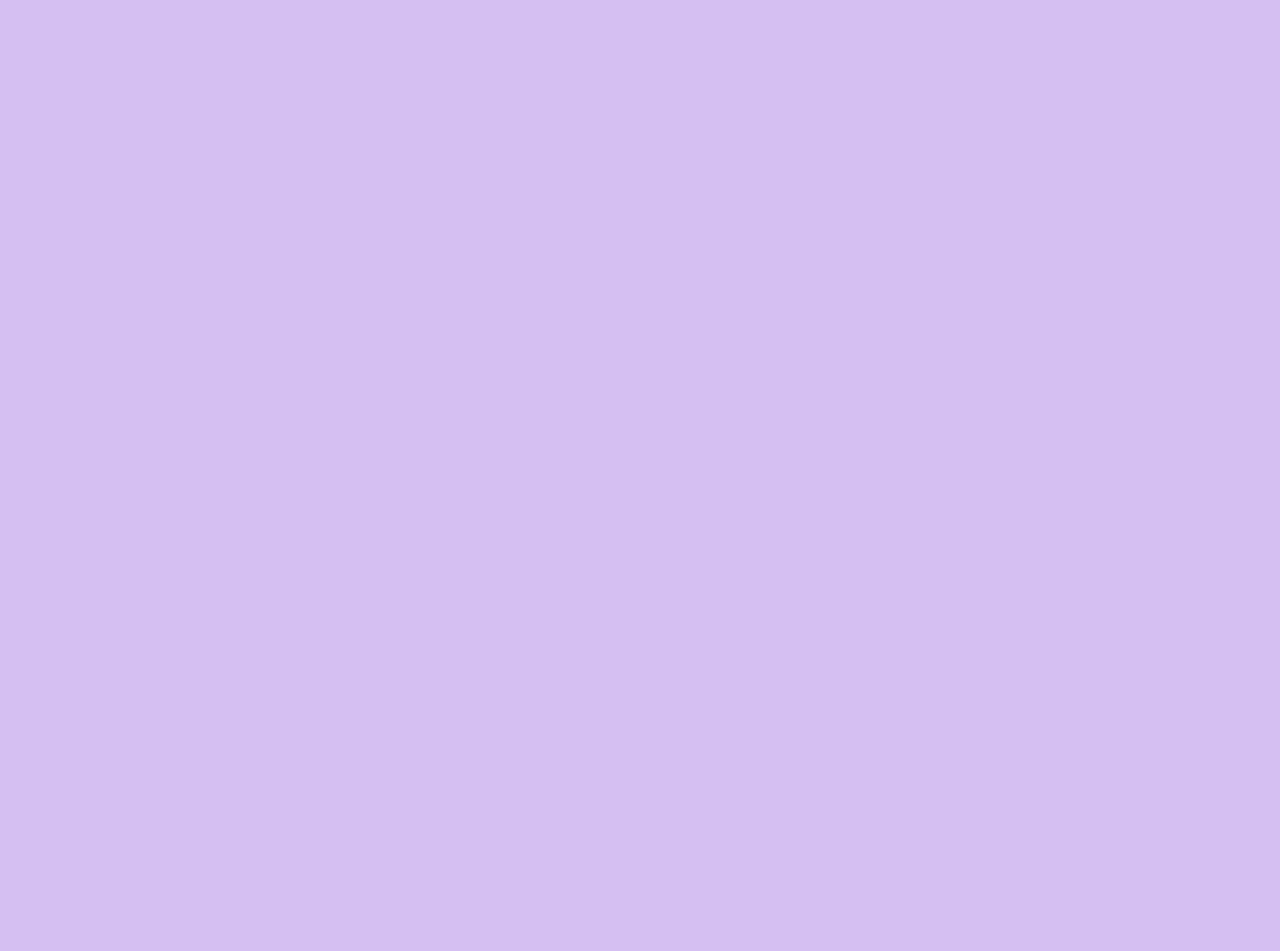
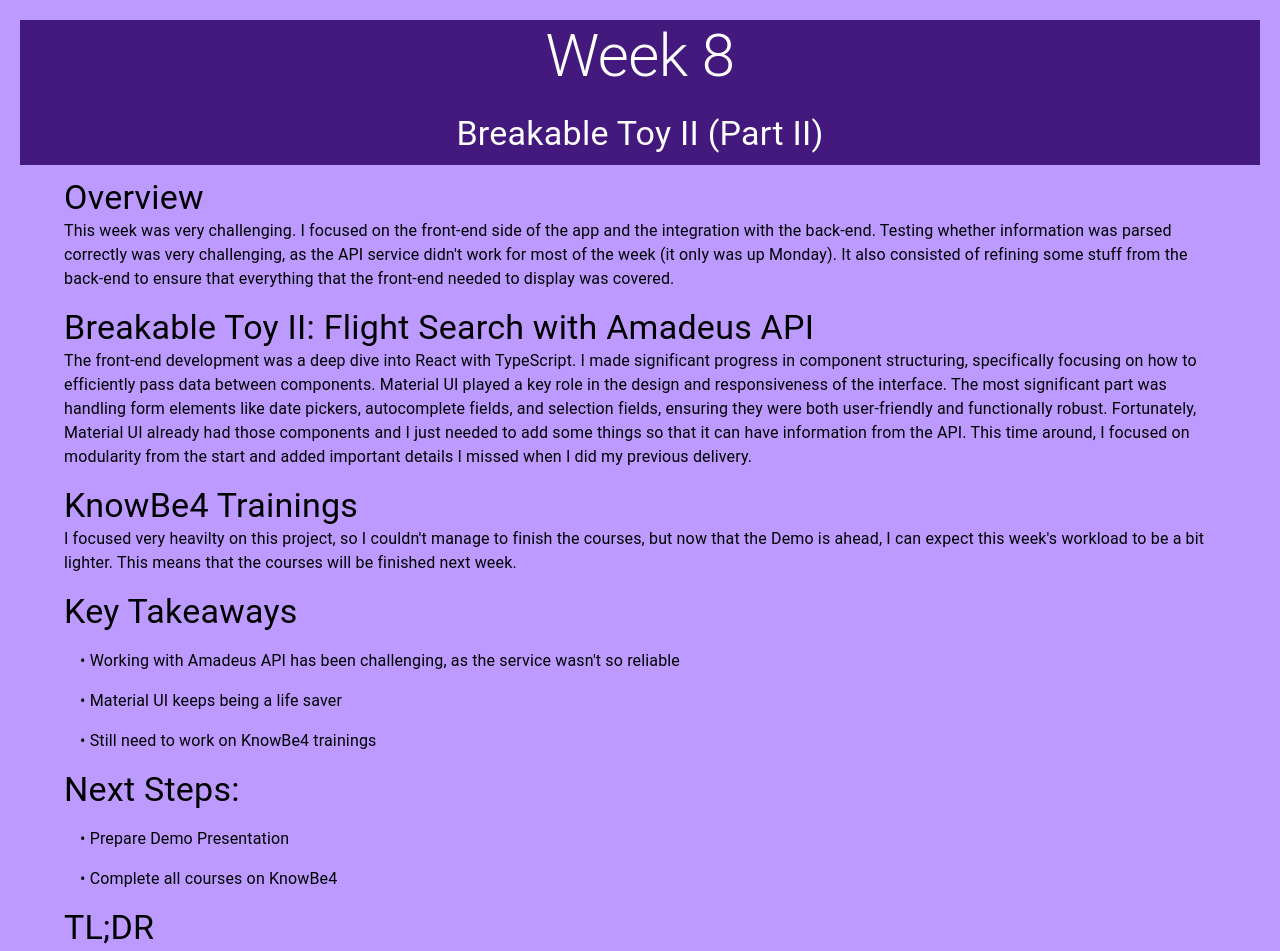
Before and after one commit to SotosunaEncora/SotosunaEncora.github.io, a React (Create React App) app: page /blog-post-7 in a window 1280 px wide. Before the commit this address had no page. Shown: the top 951 px of the page. Before the commit the page ends 800 px from the top, so only its background shows below. Built offline with nearby package versions, Linux system fonts and the light colour scheme.

Commit message:
Blog Update

```diff
--- a/src/App.jsx
+++ b/src/App.jsx
@@ -7,6 +7,7 @@
 import BlogPost4 from './components/blogs/BlogPost4';
 import BlogPost5 from './components/blogs/BlogPost5';
 import BlogPost6 from './components/blogs/BlogPost6';
+import BlogPost7 from './components/blogs/BlogPost7';
 import TechBlogPost1 from './components/tech_logs/TechBlogPost1';
 import TechBlogPost2 from './components/tech_logs/TechBlogPost2';
 import TechBlogPost3 from './components/tech_logs/TechBlogPost3';
@@ -22,6 +23,7 @@
         <Route path="/blog-post-4" element={<BlogPost4 />} />
         <Route path="/blog-post-5" element={<BlogPost5 />} />
         <Route path="/blog-post-6" element={<BlogPost6 />} />
+        <Route path="/blog-post-7" element={<BlogPost7 />} />
         <Route path="/tech-log-post-1" element={<TechBlogPost1 />} />
         <Route path="/tech-log-post-2" element={<TechBlogPost2 />} />
         <Route path="/tech-log-post-3" element={<TechBlogPost3 />} />
--- a/src/components/Home.jsx
+++ b/src/components/Home.jsx
@@ -24,7 +24,7 @@
                         <div style={{alignItems: 'center', display: 'flex', flexDirection: 'column'}}>
                         <img src={aboutPicture} alt="Me holding sword and shield" style={{ maxWidth: '189px', height: 'auto', borderRadius: '10px', marginBottom: '20px'}}/>
                         <Typography>
-                            Hello there! My name is Sotero and I am a recent CS graduate working currently as a technology consultant and participating in
+                            Hello there! My name is Sotero and I am a recent CS graduate working currently as an AI Developer and participating in
                             the Spark program at Encora. I am very interested in AI/ML and am studying to certify myself with cloud computing for
                             AI/ML applications. Apart from my coding life, I love sports, music, and literature.
                         </Typography>
@@ -33,6 +33,18 @@
             </Dialog>
 
             <Container >
+            <Link to="/blog-post-7" style={{ textDecoration: 'none' }}>
+                    <Card style={{ margin: '20px 0', border: '5px solid #8fc641', borderRadius:'10px', backgroundColor:'#f1eafb', color:'#8fc641' }}>
+                        <CardContent>
+                            <Typography variant="h5" component="h2">
+                                Blog: Week 8
+                            </Typography>
+                            <Typography color="#a2d062">
+                                Breakable Toy II (Part II)
+                            </Typography>
+                        </CardContent>
+                    </Card>
+                </Link>
             <Link to="/blog-post-6" style={{ textDecoration: 'none' }}>
                     <Card style={{ margin: '20px 0', border: '5px solid #8fc641', borderRadius:'10px', backgroundColor:'#f1eafb', color:'#8fc641' }}>
                         <CardContent>
--- /dev/null
+++ b/src/components/blogs/BlogPost7.jsx
@@ -0,0 +1,88 @@
+import React from 'react';
+import { Container, Typography, List, ListItem} from '@mui/material';
+
+const BlogPost7 = () => {
+  return (
+    <div style={{ backgroundColor: '#bc9aff', minHeight: '100vh', padding: '20px' }}>
+        <div style={{ backgroundColor: '#44197e', width: '100%', margin: '0', textAlign: 'center' }}>
+            <Typography variant="h2" align="center" color="white" gutterBottom>
+                Week 8
+            </Typography>
+            <Typography variant="h4" align="center" color="white" gutterBottom style={{paddingBottom: '10px'}}>
+                Breakable Toy II (Part II)
+            </Typography>
+        </div>
+        <Container>
+            <Typography variant="h4">
+                Overview
+            </Typography>
+            <Typography variant="body1" paragraph>
+            This week was very challenging. I focused on the front-end side of the app and the integration with the back-end. Testing whether information was parsed
+            correctly was very challenging, as the API service didn't work for most of the week (it only was up Monday). It also consisted of refining some stuff from
+            the back-end to ensure that everything that the front-end needed to display was covered.
+            </Typography>
+            <Typography variant="h4">
+                Breakable Toy II: Flight Search with Amadeus API
+            </Typography>
+            <Typography variant="body1" paragraph>
+            The front-end development was a deep dive into React with TypeScript. I made significant progress in component structuring, specifically focusing on how to
+            efficiently pass data between components. Material UI played a key role in the design and responsiveness of the interface. The most significant part was
+            handling form elements like date pickers, autocomplete fields, and selection fields, ensuring they were both user-friendly and functionally robust. Fortunately,
+            Material UI already had those components and I just needed to add some things so that it can have information from the API. This time around, I focused on modularity
+            from the start and added important details I missed when I did my previous delivery.
+            </Typography>
+            <Typography variant="h4">
+                KnowBe4 Trainings
+            </Typography>
+            <Typography variant="body1" paragraph>
+            I focused very heavilty on this project, so I couldn't manage to finish the courses, but now that the Demo is ahead, I can expect this week's workload to be a bit
+            lighter. This means that the courses will be finished next week.
+            </Typography>
+            <Typography variant="h4">
+                Key Takeaways
+            </Typography>
+            <List>
+                <ListItem>
+                    <Typography>
+                        • Working with Amadeus API has been challenging, as the service wasn't so reliable
+                    </Typography>
+                </ListItem>
+                <ListItem>
+                    <Typography>
+                        • Material UI keeps being a life saver
+                    </Typography>
+                </ListItem>
+                <ListItem>
+                    <Typography>
+                        • Still need to work on KnowBe4 trainings
+                    </Typography>
+                </ListItem>
+            </List>
+            <Typography variant="h4">
+                Next Steps:
+            </Typography>
+            <List>
+            <ListItem>
+                    <Typography>
+                        • Prepare Demo Presentation
+                    </Typography>
+                </ListItem>
+                <ListItem>
+                    <Typography>
+                        • Complete all courses on KnowBe4
+                    </Typography>
+                </ListItem>
+            </List>
+            <Typography variant="h4">
+                TL;DR
+            </Typography>
+            <Typography>
+                Finished web-application with a bit of uncertainty, as I'm not entirely sure if it will work since I couldn't test with the API, maybe I missed something...
+            </Typography>
+        </Container>
+    </div>
+
+  );
+};
+
+export default BlogPost7;
```
